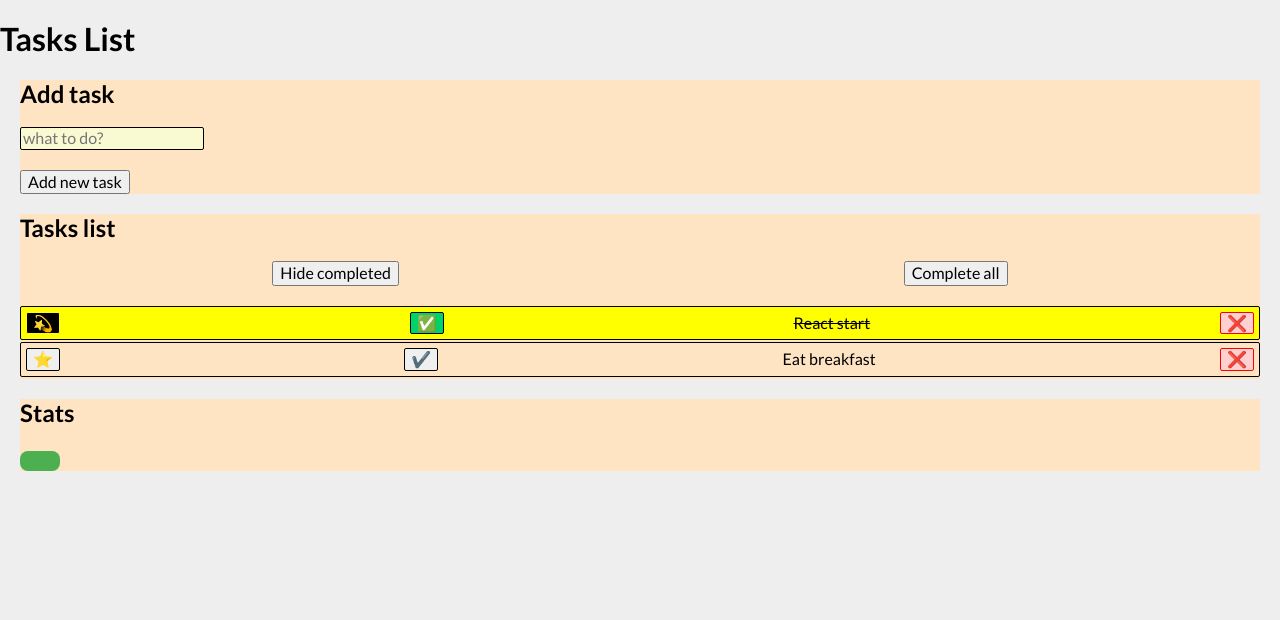
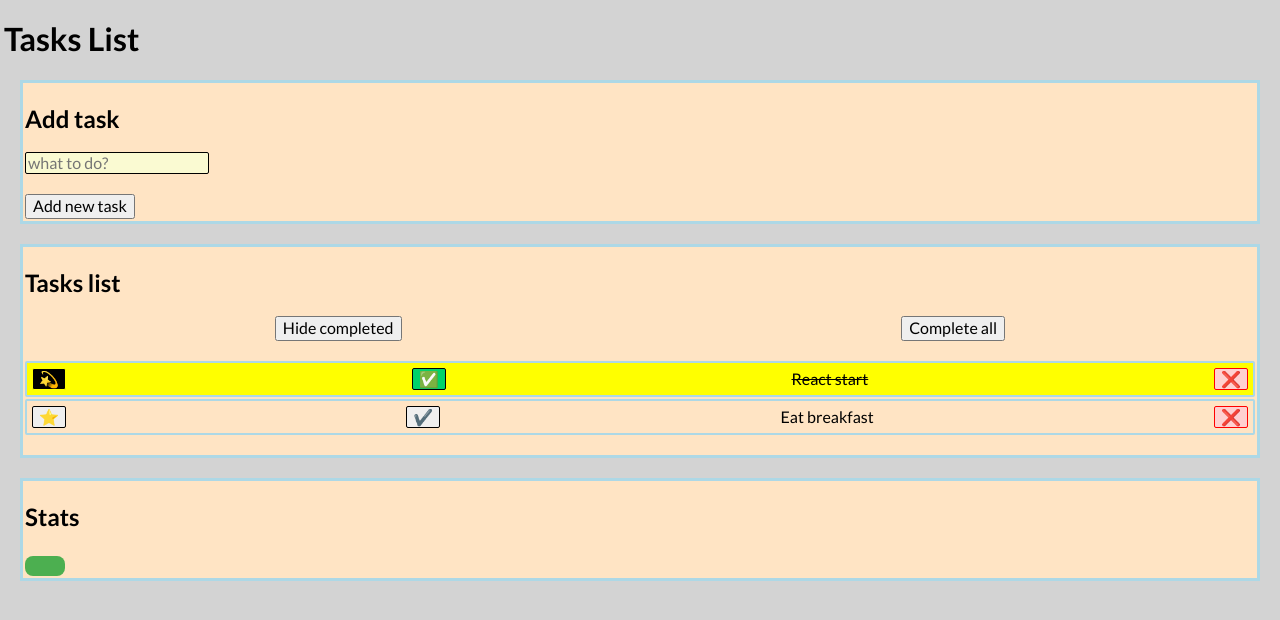
Before and after one commit to RobFyd/practice-in-react, a React (Create React App) app: page / in a window 1280 px wide. Shown: the top 620 px of the page. Built offline with nearby package versions, Linux system fonts and the light colour scheme.

Commit message:
Update styles and add className to main header

```diff
--- a/src/App.js
+++ b/src/App.js
@@ -24,7 +24,7 @@ let hideDoneTasks = false;
 function App() {
   return (
     <main>
-      <h1>Tasks List</h1>
+      <h1 className="mainHeader">Tasks List</h1>
       <Section title="Add task" form={<Form />} />
 
       <Section
--- a/src/Section/style.css
+++ b/src/Section/style.css
@@ -1,4 +1,6 @@
 .section {
     margin: 20px;
     background-color: bisque;
+    border: 3px solid lightblue;
+    padding: 2px;
 }
--- a/src/Tasks/style.css
+++ b/src/Tasks/style.css
@@ -11,7 +11,7 @@
     justify-content: space-between;
     align-items: center;
     margin-bottom: 2px;
-    border: solid 1px black;
+    border: solid 2px lightblue;
     border-radius: 2px;
     padding: 5px;
 }
--- a/src/index.css
+++ b/src/index.css
@@ -8,5 +8,5 @@ html {
 
 body {
   font-family: "Lato", sans-serif;
-  background: #eee;
+  background: lightgrey;
 }
--- a/src/style.css
+++ b/src/style.css
@@ -1,3 +1,7 @@
+.mainHeader{
+    margin-left: 4px;
+}
+
 .thumbUp {
     background-color: #4CAF50;
     color: white;
```
